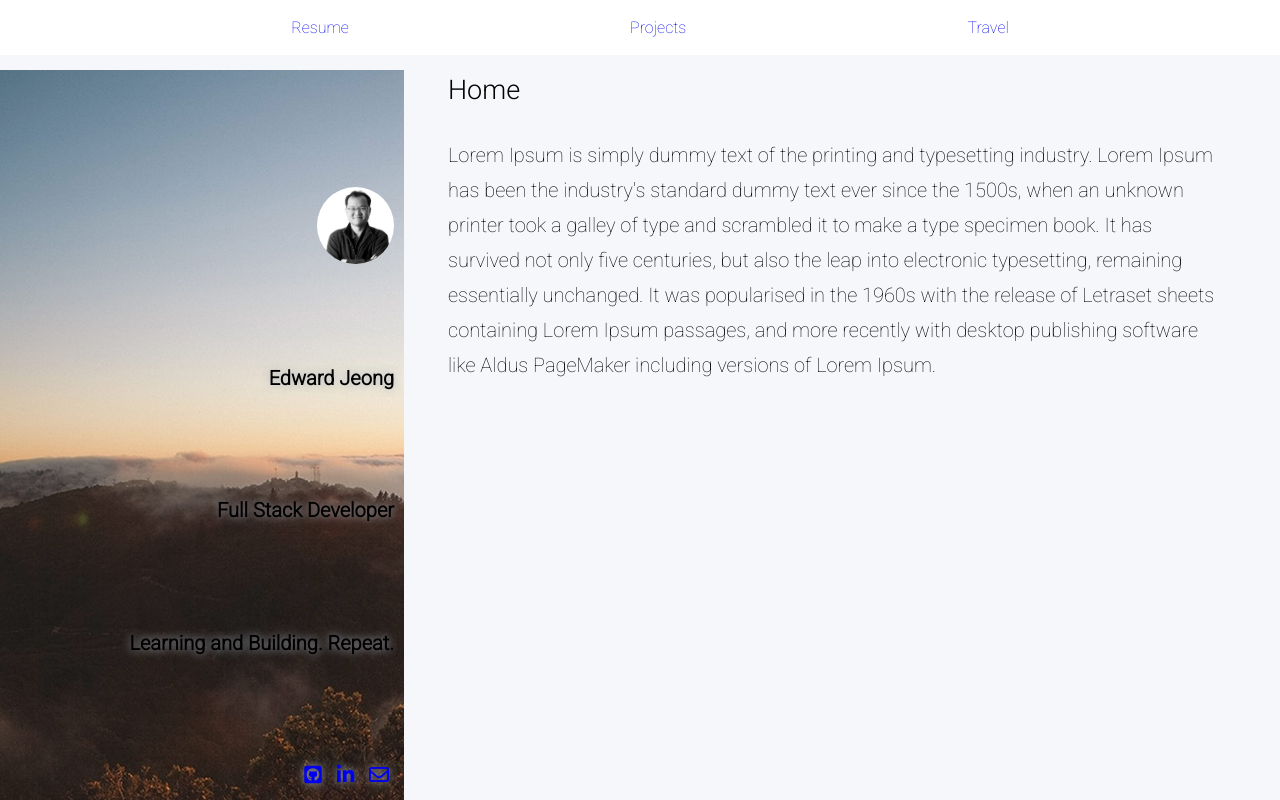
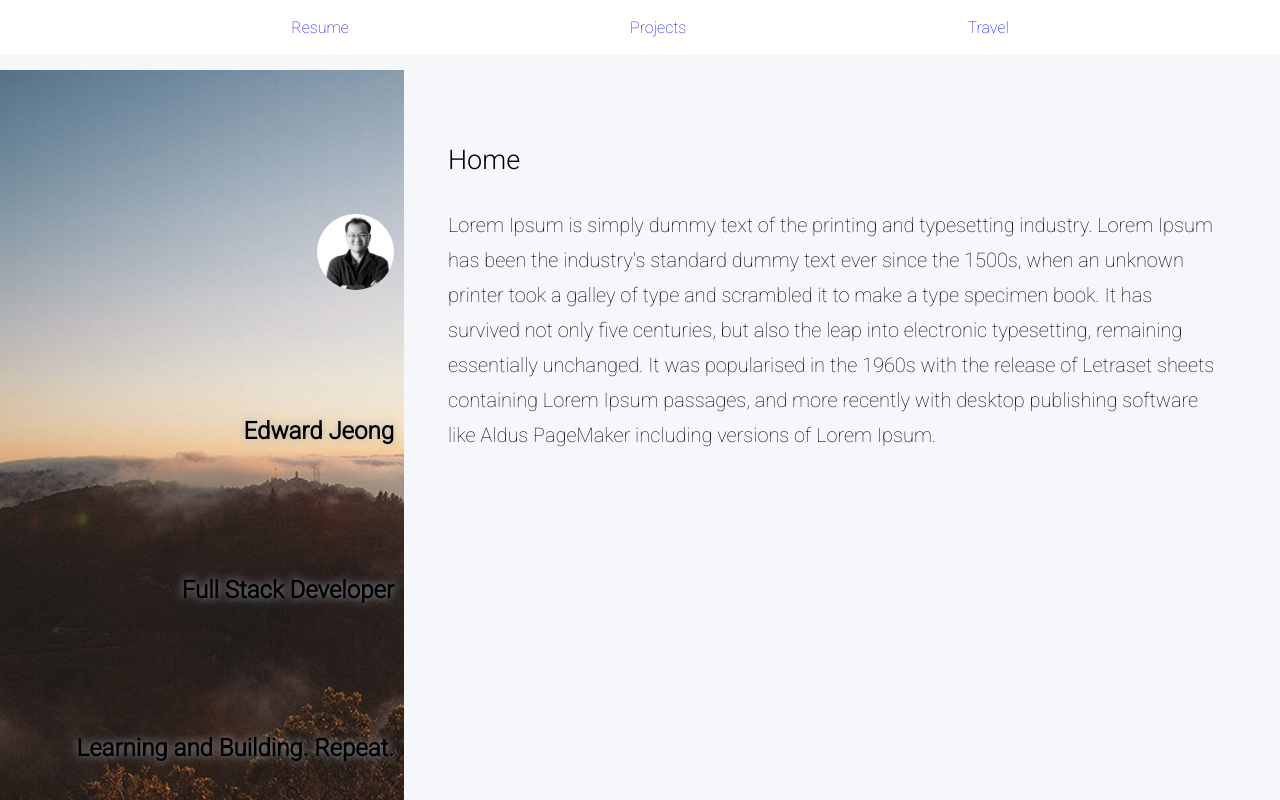
Before and after one commit to edjeong99/portfoliov5, a plain HTML site: page index.html in a window 1280 px wide. Drawn offline with Linux system fonts and the light colour scheme.

Commit message:
fix nav click moves to wrong place

```diff
--- a/css/index.css
+++ b/css/index.css
@@ -1,9 +1,15 @@
 .container{
     display: flex;
-    margin-top : 70px;
     flex-wrap: wrap ;
+    min-width: 200px;
+}
+.desktop{
+    display : none;
 }
 
+.spaceHolder{
+  height : 140px;
+}
 .topMenu{
     position : fixed;
     display : flex;
@@ -24,6 +30,10 @@
 
 
 .leftSide {
+    position : fixed;
+    top:50px;
+    left:0;
+
      width: 100%; /* Set the width of the sidebar */
     padding: 10px;
     background-image: url("../images/bg.jpg");
@@ -32,12 +42,11 @@
     background-size: cover;
 
     display: flex;
-    flex-direction: column ;
     justify-content: space-evenly;
-    align-items: flex-end;
+    align-items: center;
+
+    font-size : 1.2em;
     font-weight: bold;
-
-/* background: #912C22; */
 text-shadow: 0 0 10px #AAB2BD;
     /* 4px 3px 0px #7A7A7A; */
      /* #FFF 0 -1px 3px, #ff0 0 -1px 7px, #ff8000 0 -8px 12px, red 0 -10px 20px; */
@@ -53,7 +62,9 @@ text-shadow: 0 0 10px #AAB2BD;
 
   main {
   }
-
+  iframe {
+      margin-left : 5%;
+  }
 /* below 2 enable to display only content of clicked menu */
   .page, :target ~ .default {
     display: none;
@@ -67,6 +78,10 @@ text-shadow: 0 0 10px #AAB2BD;
 /* Mobile-first media query, everything above 600px will get the below styles */
 @media (min-width: 600px) {
     /* your CSS rules */
+    .desktop{
+        display : block;
+    }
+
     .homeMenu{
         display:none;
     }
@@ -79,12 +94,7 @@ text-shadow: 0 0 10px #AAB2BD;
     top: 70px; /* Stay at the top */
     left: 0;
     padding-top: 20px;
-    background-image: url("../images/bg.jpg");
-    background-position: center;
-    background-repeat: no-repeat;
-    background-size: cover;
 
-    display: flex;
     flex-direction: column ;
     justify-content: space-evenly;
     align-items: flex-end;
--- a/index.html
+++ b/index.html
@@ -22,22 +22,20 @@
         <a href="#travel">Travel</a>
     </div>
     <div class="container">
-        <div class="leftSide home">
+        <div class="leftSide">
             <img src="images/edProfilePic.jpg" />
 
             <div>Edward Jeong</div>
-            <div>Full Stack Developer</div>
-            <div>Learning and Building.  Repeat.</div>
-            <div class="icons">
-                <a href="https://github.com/edjeong99" target="_blank"><i class="fa fa-github-square"></i></a>
-                <a href="https://www.linkedin.com/in/edward-jeong-8a568ba/" target="_blank"><i
-                        class="fa fa-linkedin"></i></a>
-                <a href="mailto: edjeong99@gmail.com">
-                    <i class="fa fa-envelope-o"></i></a>
-            </div>
+            <div class="desktop">Full Stack Developer</div>
+            <div class="desktop">Learning and Building.  Repeat.</div>
+
         </div>
         <main>
             <div id="resume" class="page">
+                <!--spaceHolder is used to create blank space
+                    without this, navigation opens the contents
+                    that doesn't display right place.  -->
+                <div class="spaceHolder"></div>
                 <h3>Resume</h3>
                 <p>
                     Lorem Ipsum is simply dummy text of the printing and typesetting
@@ -52,6 +50,7 @@
                 </p>
             </div>
             <div id="projects" class="page">
+                <div class="spaceHolder"></div>
                 <h3>Projects</h3>
                 <p>
                     Lorem Ipsum is simply dummy text of the printing and typesetting
@@ -66,6 +65,7 @@
                 </p>
             </div>
             <div id="travel" class="page">
+                <div class="spaceHolder"></div>
                 <h3>My Travel Map</h3>
                 <p>
                     Lorem Ipsum is simply dummy text of the printing and typesetting
@@ -78,10 +78,10 @@
                     and more recently with desktop publishing software like Aldus
                     PageMaker including versions of Lorem Ipsum.
                 </p>
-                <iframe src="https://www.google.com/maps/d/u/0/embed?mid=1twCIEkAmSihVYib7YojdWXrzWsO_qiMm" width="640"
-                    height="480"></iframe>
+                <iframe src="https://www.google.com/maps/d/u/0/embed?mid=1twCIEkAmSihVYib7YojdWXrzWsO_qiMm" width=90% height=90% ></iframe>
             </div>
             <div id="home" class="page default">
+                <div class="spaceHolder"></div>
                 <h3>Home</h3>
                 <p>
                     Lorem Ipsum is simply dummy text of the printing and typesetting
@@ -97,7 +97,15 @@
             </div>
         </main>
     </div>
-    <footer></footer>
+    <footer>
+        <div class="icons">
+            <a href="https://github.com/edjeong99" target="_blank"><i class="fa fa-github-square"></i></a>
+            <a href="https://www.linkedin.com/in/edward-jeong-8a568ba/" target="_blank"><i
+                    class="fa fa-linkedin"></i></a>
+            <a href="mailto: edjeong99@gmail.com">
+                <i class="fa fa-envelope-o"></i></a>
+        </div>
+    </footer>
 </body>
 
 </html>
```
